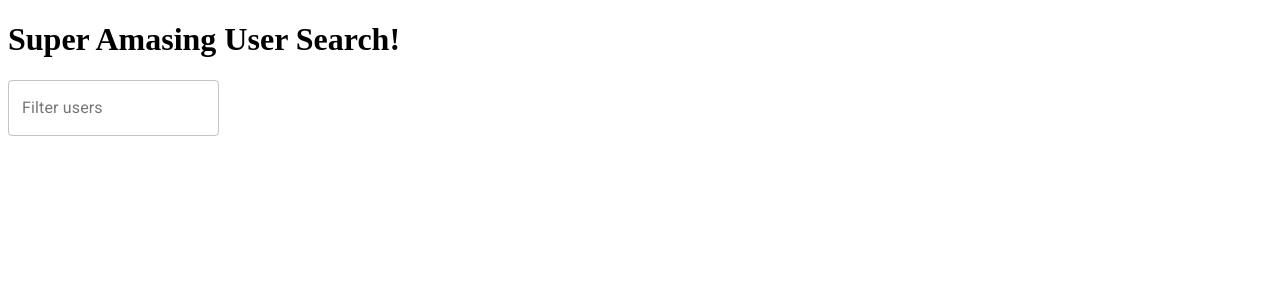
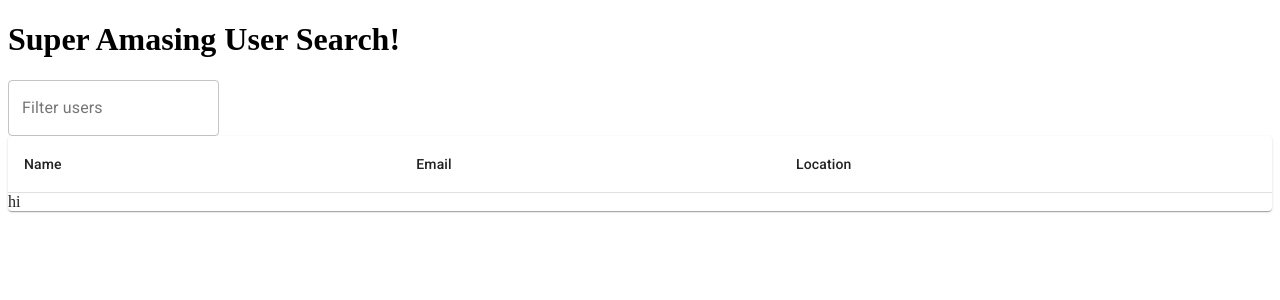
Before and after one commit to Phl3bas/fullstack-coding-exercise, a React (Vite) app in the folder client/: page / in a window 1280 px wide. Shown: the top 300 px of the page. Built offline with nearby package versions, Linux system fonts and the light colour scheme.

Commit message:
client - add usertable component

```diff
--- a/client/src/App.tsx
+++ b/client/src/App.tsx
@@ -1,5 +1,6 @@
 import * as React from "react";
 import { Filter } from "./components/filter";
+import { UserTable } from "./components/userTable";
 
 function App() {
   const [filterValue, setFilterValue] = React.useState<string>("");
@@ -12,6 +13,7 @@ function App() {
     <div>
       <h1>Super Amasing User Search!</h1>
       <Filter handleChange={handleChange} />
+      <UserTable>hi</UserTable>
     </div>
   );
 }
--- /dev/null
+++ b/client/src/components/userTable/index.tsx
@@ -0,0 +1,40 @@
+import {
+  TableContainer,
+  Paper,
+  Table,
+  makeStyles,
+  TableHead,
+  TableRow,
+  TableCell,
+  TableBody,
+} from "@material-ui/core";
+import React from "react";
+
+interface UserTableProps {
+  children: React.ReactNode;
+}
+
+const useStyles = makeStyles({
+  table: {
+    minWidth: 650,
+  },
+});
+
+export const UserTable = ({ children }: UserTableProps) => {
+  const classes = useStyles();
+
+  return (
+    <TableContainer component={Paper}>
+      <Table className={classes.table} aria-label="user-table">
+        <TableHead>
+          <TableRow>
+            <TableCell>Name</TableCell>
+            <TableCell>Email</TableCell>
+            <TableCell>Location</TableCell>
+          </TableRow>
+        </TableHead>
+        <TableBody>{children}</TableBody>
+      </Table>
+    </TableContainer>
+  );
+};
```
